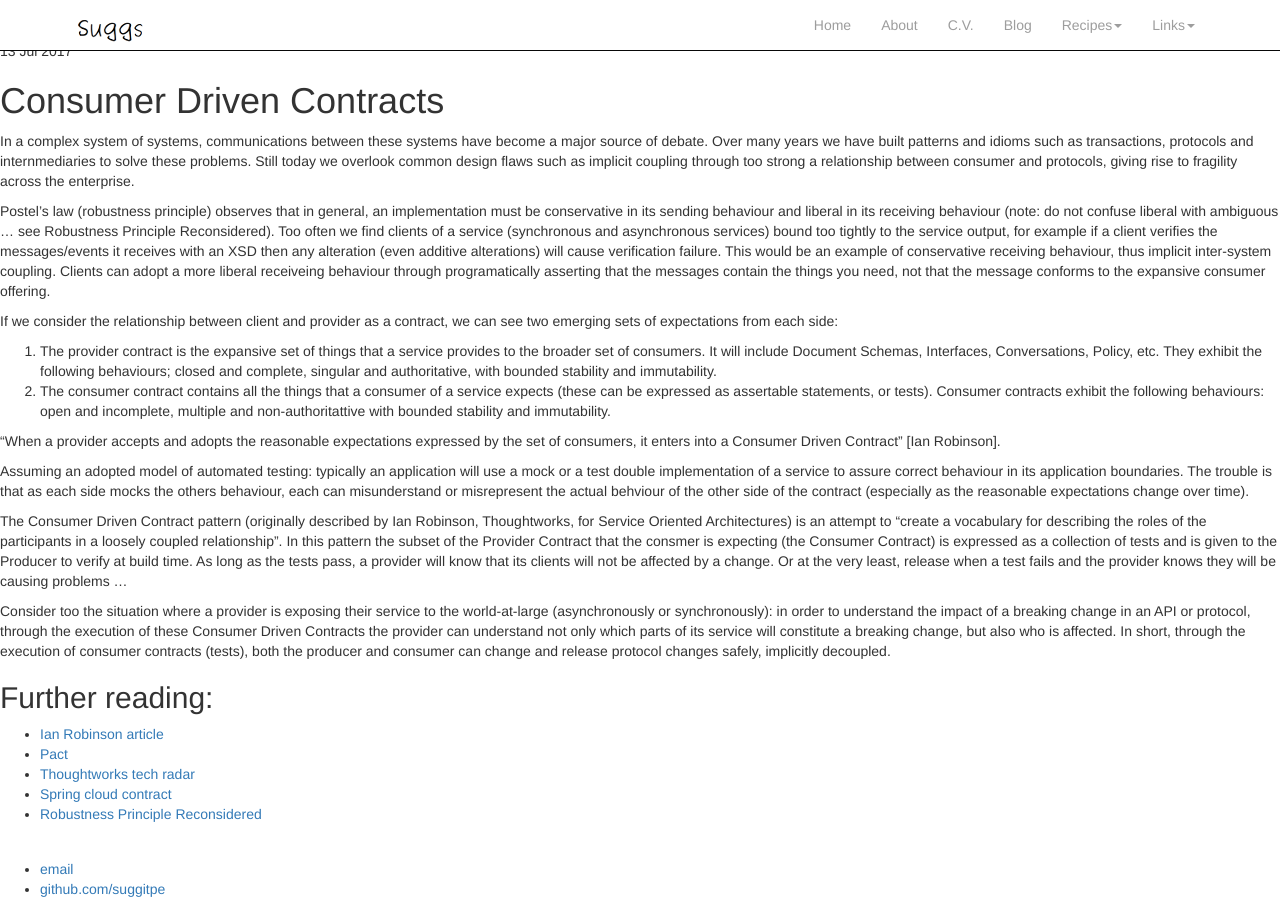
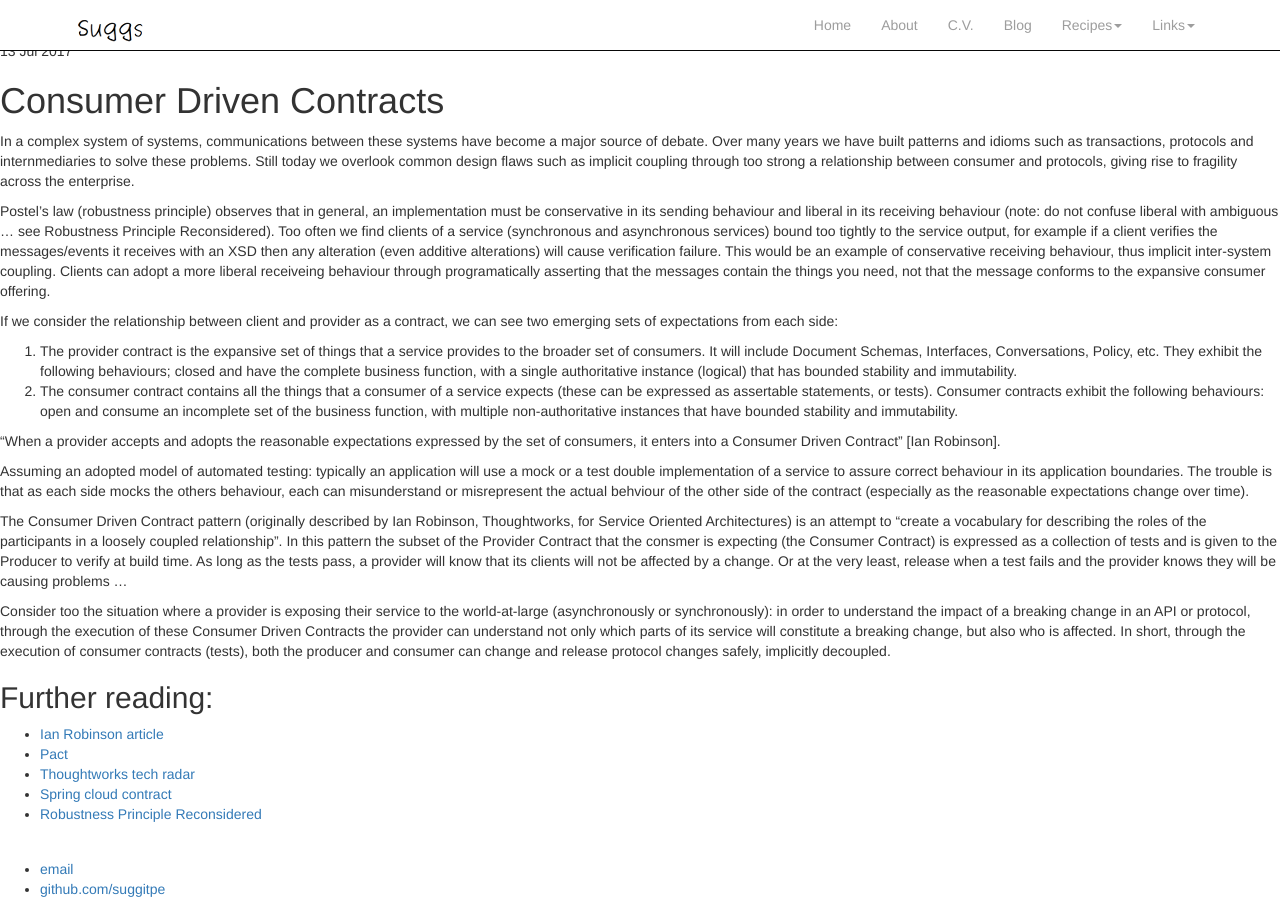
Before and after one commit to suggitpe/suggitpe.github.io, a Jekyll site: the page built from _posts/2017-07-13-consumer-driven-contracts.md, in a window 1280 px wide and 900 px high. Built offline with Jekyll 4.4.1, drawn with Linux system fonts in a browser that asks for light colours; nearby versions of some CDN libraries.

Commit message:
updated blog

```diff
--- a/_posts/2017-07-13-consumer-driven-contracts.md
+++ b/_posts/2017-07-13-consumer-driven-contracts.md
@@ -12,8 +12,8 @@ Postel’s law (robustness principle) observes that in general, an implementatio
 
 If we consider the relationship between client and provider as a contract, we can see two emerging sets of expectations from each side:
 
-1. The provider contract is the expansive set of things that a service provides to the broader set of consumers.  It will include Document Schemas, Interfaces, Conversations, Policy, etc.  They exhibit the following behaviours; closed and complete, singular and authoritative, with bounded stability and immutability.
-1. The consumer contract contains all the things that a consumer of a service expects (these can be expressed as assertable statements, or tests).  Consumer contracts exhibit the following behaviours: open and incomplete, multiple and non-authoritattive with bounded stability and immutability.
+1. The provider contract is the expansive set of things that a service provides to the broader set of consumers.  It will include Document Schemas, Interfaces, Conversations, Policy, etc.  They exhibit the following behaviours; closed and have the complete business function, with a single authoritative instance (logical) that has bounded stability and immutability.
+1. The consumer contract contains all the things that a consumer of a service expects (these can be expressed as assertable statements, or tests).  Consumer contracts exhibit the following behaviours: open and consume an incomplete set of the business function, with multiple non-authoritative instances that have bounded stability and immutability.
 
 “When a provider accepts and adopts the reasonable expectations expressed by the set of consumers, it enters into a Consumer Driven Contract” [Ian Robinson].
 
```
